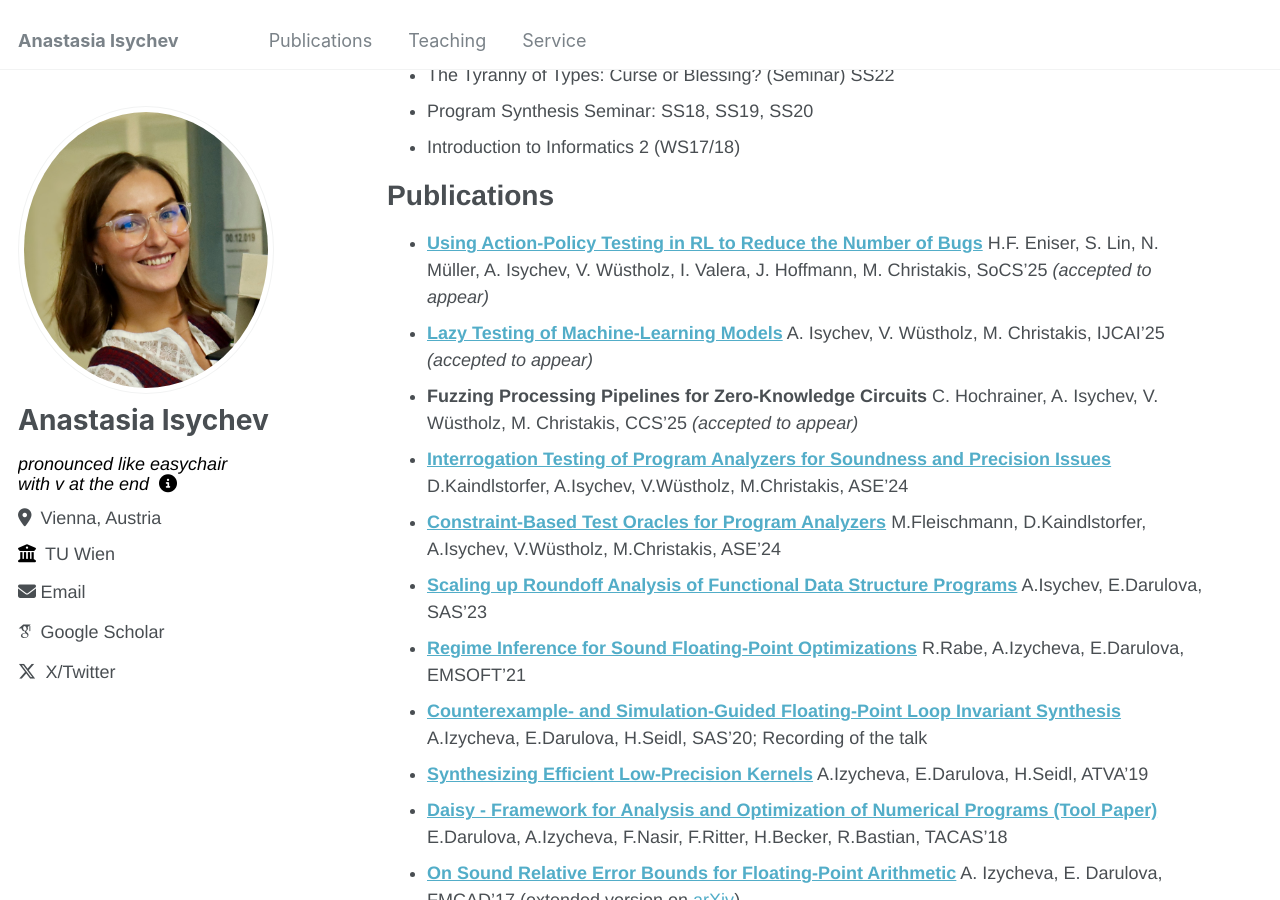
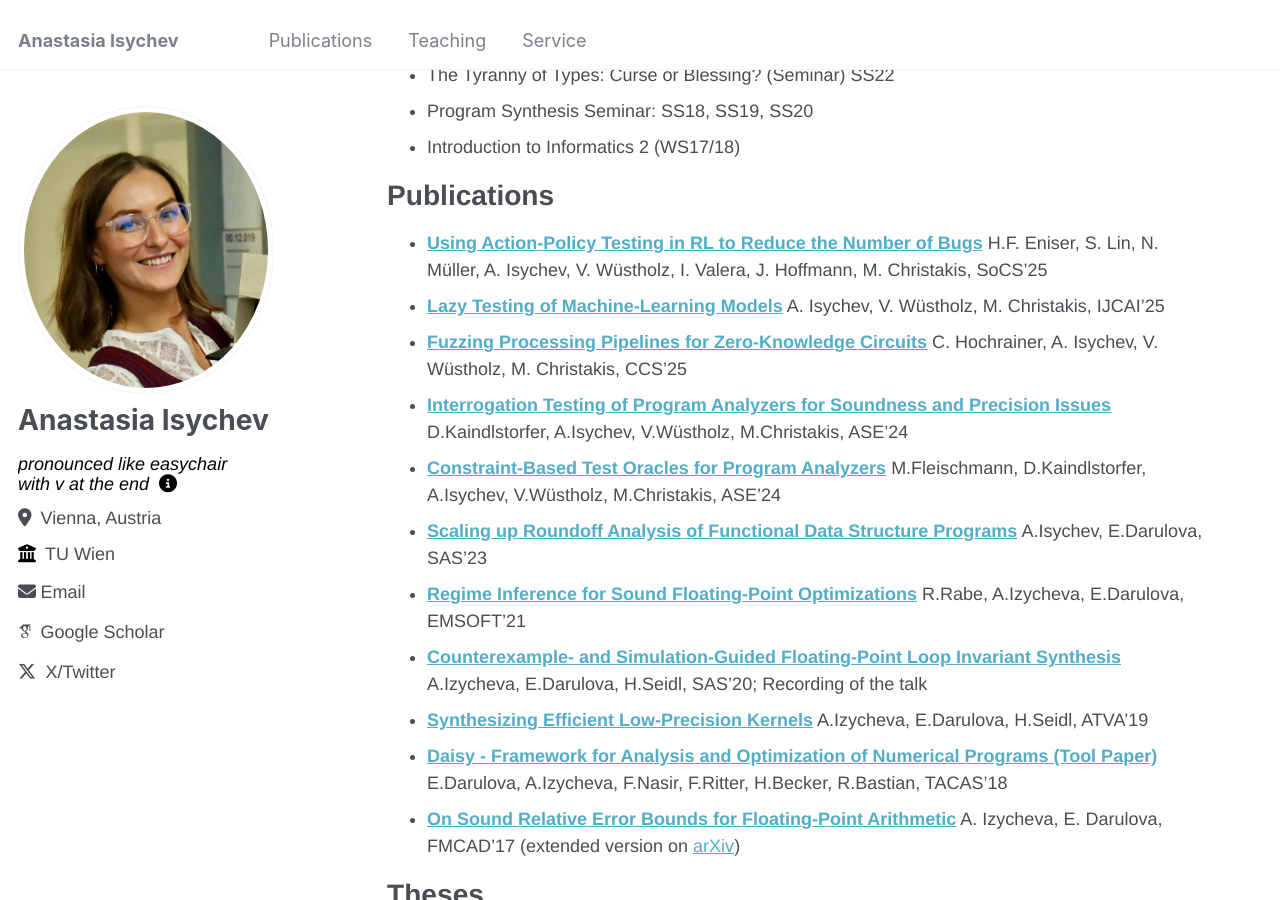
Before and after one commit to aisychev/aisychev.github.io, a Jekyll site: the page built from _pages/about.md, in a window 1280 px wide and 900 px high, scrolled down 834 px. Built offline with Jekyll 4.4.1, drawn with Linux system fonts in a browser that asks for light colours; some web fonts are replaced.

Commit message:
add ccs paper

```diff
--- a/_pages/about.md
+++ b/_pages/about.md
@@ -28,9 +28,9 @@ Older: SAS'20 (subreview), FAOC Journal'21, AEC @ POPL'21, CAV'21, CGO'22, PLDI'
 * Introduction to Informatics 2 (WS17/18)
 
 # Publications
-* [**Using Action-Policy Testing in RL to Reduce the Number of Bugs**](https://aisychev.github.io/papers/socs25-retraining.pdf) H.F. Eniser, S. Lin, N. Müller, A. Isychev, V. Wüstholz, I. Valera, J. Hoffmann, M. Christakis, SoCS'25 *(accepted to appear)*
-* [**Lazy Testing of Machine-Learning Models**](https://aisychev.github.io/papers/ijcai25-laz.pdf) A. Isychev, V. Wüstholz, M. Christakis, IJCAI'25 *(accepted to appear)*
-* **Fuzzing Processing Pipelines for Zero-Knowledge Circuits** C. Hochrainer, A. Isychev, V. Wüstholz, M. Christakis, CCS'25 *(accepted to appear)*
+* [**Using Action-Policy Testing in RL to Reduce the Number of Bugs**](https://aisychev.github.io/papers/socs25-retraining.pdf) H.F. Eniser, S. Lin, N. Müller, A. Isychev, V. Wüstholz, I. Valera, J. Hoffmann, M. Christakis, SoCS'25
+* [**Lazy Testing of Machine-Learning Models**](https://aisychev.github.io/papers/ijcai25-laz.pdf) A. Isychev, V. Wüstholz, M. Christakis, IJCAI'25
+* [**Fuzzing Processing Pipelines for Zero-Knowledge Circuits**](https://aisychev.github.io/papers/ccs25-circuzz.pdf) C. Hochrainer, A. Isychev, V. Wüstholz, M. Christakis, CCS'25
 * [**Interrogation Testing of Program Analyzers for Soundness and Precision Issues**](https://aisychev.github.io/papers/ase24-sherlock.pdf) D.Kaindlstorfer, A.Isychev, V.Wüstholz, M.Christakis, ASE'24
 * [**Constraint-Based Test Oracles for Program Analyzers**](https://aisychev.github.io/papers/ase24-minotaur.pdf) M.Fleischmann, D.Kaindlstorfer, A.Isychev, V.Wüstholz, M.Christakis, ASE'24
 * [**Scaling up Roundoff Analysis of Functional Data Structure Programs**](https://dl.acm.org/doi/10.1007/978-3-031-44245-2_17) A.Isychev, E.Darulova, SAS'23
```
Also changed, not shown: 1 other file.
